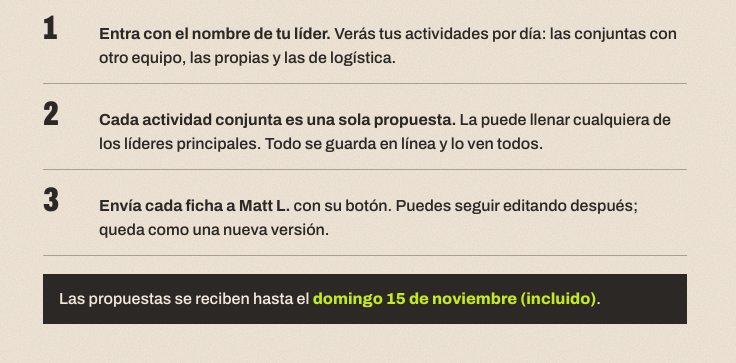
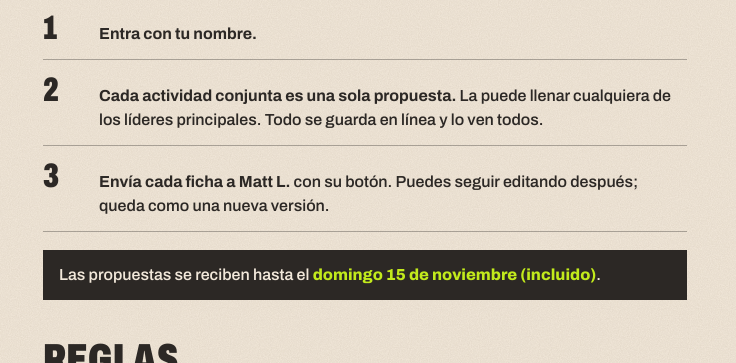
Before and after one commit to mateolaverde97-byte/mision-choco-r2, a plain HTML site: page index.html in a window 1280 px wide. Shown: the part 737-1100 px from the top of the page, without its empty margins (275-1011 px from the left). Drawn offline with Linux system fonts and the light colour scheme; no server answers.

Commit message:
Texto del paso 1
Co-Authored-By: Claude Opus 5.5 <noreply@anthropic.com>
Claude-Session: https://claude.ai/code/session_015SyC1EQAi76j5raQhnjjNJ

```diff
--- a/index.html
+++ b/index.html
@@ -462,7 +462,7 @@ function homeV(){
     '<p class="intro">Aquí preparan, junto con el otro equipo, la propuesta de cada actividad y se la envían a Matt L.</p></header>' +
     '<div class="wrap">' +
     '<section class="sec"><h2 class="disp">Cómo funciona</h2><ol class="steps">' +
-    '<li><b>1</b><span><strong>Entra con el nombre de tu líder.</strong> Verás tus actividades por día: las conjuntas con otro equipo, las propias y las de logística.</span></li>' +
+    '<li><b>1</b><span><strong>Entra con tu nombre.</strong></span></li>' +
     '<li><b>2</b><span><strong>Cada actividad conjunta es una sola propuesta.</strong> La puede llenar cualquiera de los líderes principales. Todo se guarda en línea y lo ven todos.</span></li>' +
     '<li><b>3</b><span><strong>Envía cada ficha a Matt L.</strong> con su botón. Puedes seguir editando después; queda como una nueva versión.</span></li></ol>' +
     '<div class="deadline">Las propuestas se reciben hasta el <b>domingo 15 de noviembre (incluido)</b>.</div></section>' +
```
